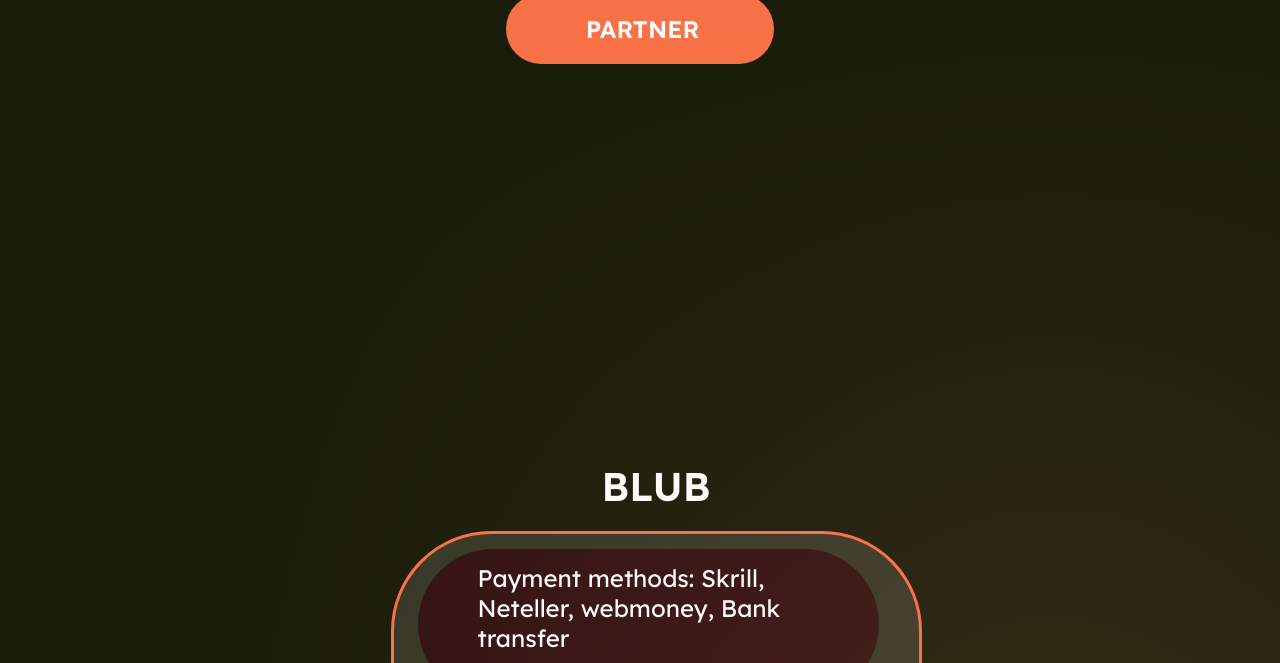
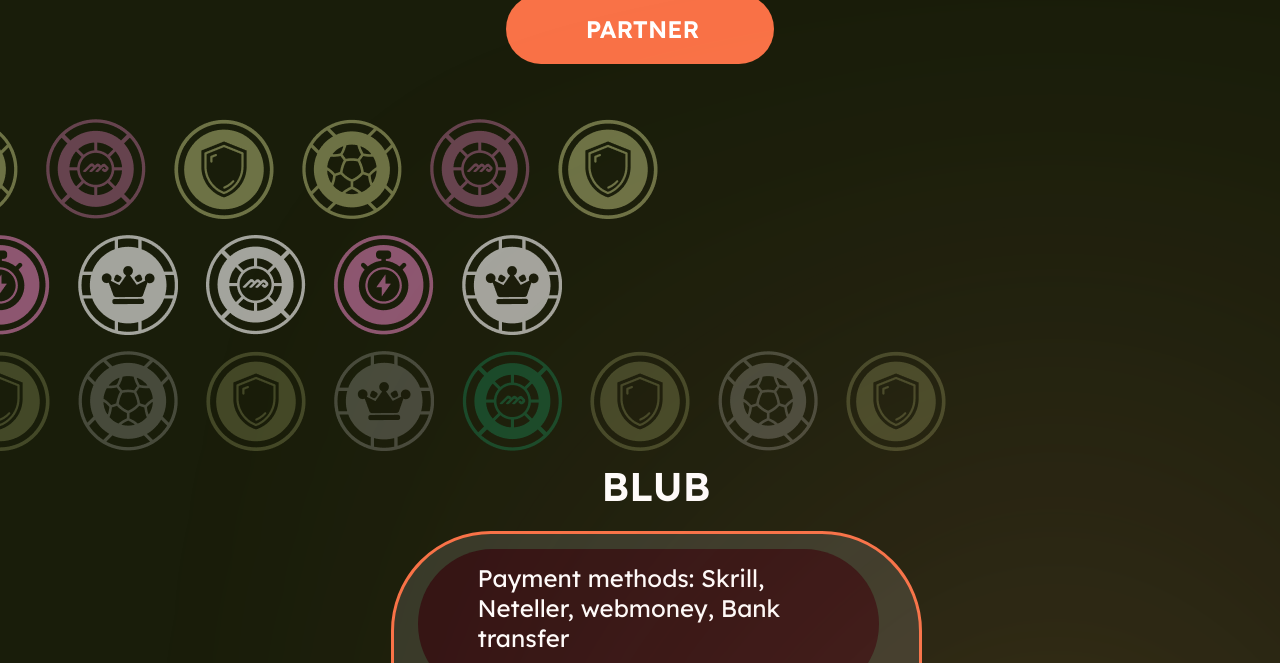
Before and after one commit to BarsNew/megapartner, a plain HTML site: page index.html in a window 1280 px wide. Shown: the part 437-1100 px from the top of the page. Drawn offline with Linux system fonts and the light colour scheme.

Commit message:
Update2 link style.css

```diff
--- a/css/style.css
+++ b/css/style.css
@@ -269,7 +269,7 @@ header {
 
 .span-language::before {
     content: "";
-    background-image: url(image/union.png);
+    background-image: url(../image/union.png);
     background-repeat: no-repeat;
     display: inline-block;
     width: 16px;
@@ -391,47 +391,47 @@ header {
 }
 
 .img-world {
-    background-image: url(image/world.png);
+    background-image: url(../image/world.png);
     width: 100px;
     height: 221px;
 }
 
 .img-shield {
-    background-image: url(image/shield.png);
+    background-image: url(../image/shield.png);
 }
 
 .img-dollar {
-    background-image: url(image/dollar.png);
+    background-image: url(../image/dollar.png);
     width: 100px;
     height: 221px;
 }
 
 .img-soccer-yellow {
-    background-image: url(image/soccer.png);
+    background-image: url(../image/soccer.png);
 }
 
 .img-m-purple {
-    background-image: url(image/m.png);
+    background-image: url(../image/m.png);
 }
 
 .img-m-white {
-    background-image: url(image/m-centr.png);
+    background-image: url(../image/m-centr.png);
 }
 
 .img-timer {
-    background-image: url(image/timer.png);
+    background-image: url(../image/timer.png);
 }
 
 .img-crown {
-    background-image: url(image/crown.png);
+    background-image: url(../image/crown.png);
 }
 
 .img-m-green {
-    background-image: url(image/m-r.png);
+    background-image: url(../image/m-r.png);
 }
 
 .img-soccer-white {
-    background-image: url(image/soccer-r.png);
+    background-image: url(../image/soccer-r.png);
 }
 
 .scroll-gradient {
```
